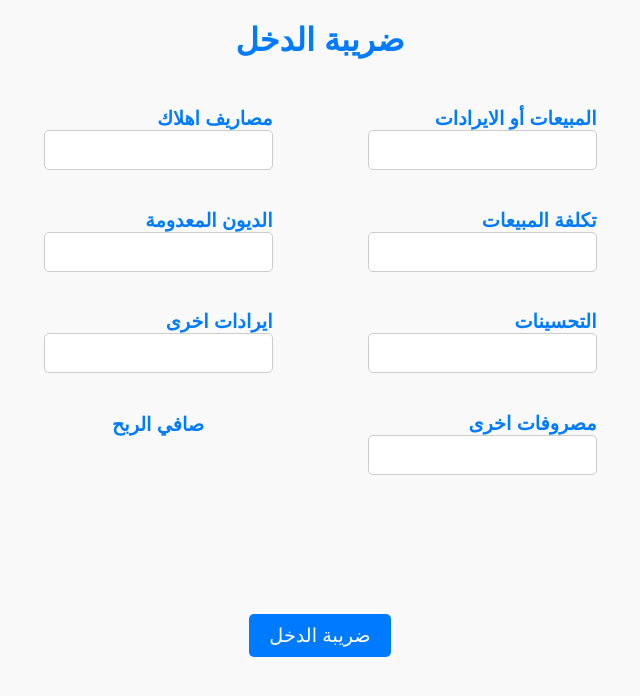
After one commit to AhmedReda25300/income_sales, a Flask app: page /income_Tax in a window 1280 px wide. The commit adds this page. Shown: the top 696 px of the page, without its empty margins (320-960 px from the left). Run offline with Flask 3, Linux system fonts and the light colour scheme.

Commit message:
final update

```diff
--- a/app.py
+++ b/app.py
@@ -32,13 +32,15 @@ def Group_balance():
 def Form():
     return render_template('Form.html')
 
-@app.route('/Final_Income')
-def Final_Income():
-    return render_template('Final_Income.html')
+@app.route('/income_Tax')
+def income_Tax():
+    return render_template('income_Tax.html')
 
 @app.route('/prediction')
 def prediction():
     return render_template('prediction.html')
+
+
 
 @app.route('/upload', methods=['POST'])
 def upload_file():
@@ -54,21 +56,19 @@ def upload_file():
     file.save(file_path)
 
     try:
-        # Read the uploaded file into a DataFrame
-        data = pd.read_excel(file_path)  # Ensure the file is in Excel format
-
-        # Ensure your DataFrame has the correct columns
+        data = pd.read_excel(file_path)
+        #Data Validation
         if not {'Net Income', 'Sales','Zakat/Tax', 'Cost of Sales'}.issubset(data.columns):
             return jsonify({"error": "Missing required columns: Net Income, Sales, Date, Zakat/Tax, and Cost of Sales"}), 400
 
-        # Ensure there are no negative values
         if (data[['Net Income', 'Sales', 'Zakat/Tax', 'Cost of Sales']] < 0).any().any():
             return jsonify({"error": "Net Income, Sales, Zakat/Tax, and Cost of Sales must be non-negative"}), 400
 
-        # Prepare the data for LSTM
-        scaler = MinMaxScaler(feature_range=(0, 1))
+        #Data Scaling
+        scaler = MinMaxScaler(feature_range=(0, 1)) # to normalize the data
         scaled_data = scaler.fit_transform(data[['Net Income', 'Sales', 'Zakat/Tax', 'Cost of Sales']])
 
+        # Dataset Creation
         def create_dataset(dataset, time_step=1):
             X, Y = [], []
             for i in range(len(dataset) - time_step - 1):
@@ -80,8 +80,7 @@ def upload_file():
         time_step = 1
         X, y = create_dataset(scaled_data, time_step)
 
-        # Reshape input to be [samples, time steps, features]
-        X = X.reshape(X.shape[0], X.shape[1], 4)  # Update to 4 features
+        X = X.reshape(X.shape[0], X.shape[1], 4)
 
         # Build and train the LSTM model
         model = Sequential()
@@ -98,32 +97,16 @@ def upload_file():
         train_predict_inv = scaler.inverse_transform(train_predict)
         y_inv = scaler.inverse_transform(y)
 
-        # Calculate R² score for each target
-        r2_scores = {
-            'Net Income R²': r2_score(y_inv[:, 0], train_predict_inv[:, 0]),
-            'Sales R²': r2_score(y_inv[:, 1], train_predict_inv[:, 1]),
-            'Zakat/Tax R²': r2_score(y_inv[:, 2], train_predict_inv[:, 2]),
-            'Cost of Sales R²': r2_score(y_inv[:, 3], train_predict_inv[:, 3])
-        }
-
-        # Log R² scores
-        logging.info(f"Model R² Scores: {r2_scores}")
-        print(f"Model R² Scores: {r2_scores}")
-        print(1)
-        # Make predictions using the last data point
         last_data = scaled_data[-time_step:].reshape((1, time_step, 4))
-        print(2)
         prediction = model.predict(last_data)
-        print(3)
-        # Inverse transform the prediction to get original scale
         predicted_values = scaler.inverse_transform(prediction)
         print(f'Predicted Net Income: {predicted_values[0][0], predicted_values[0][1], predicted_values[0][2], predicted_values[0][3]}')
         # Return the predictions and R² scores
         return jsonify({
-            'predictedNetIncome': float(predicted_values[0][0]),
-            'predictedSales': float(predicted_values[0][1]),
-            'predictedZakat/Tax': float(predicted_values[0][2]),
-            'predictedCost_of_Sales': float(predicted_values[0][3]),
+            'predictedNetIncome': int(predicted_values[0][0]),
+            'predictedSales': int(predicted_values[0][1]),
+            'predictedZakat/Tax': int(predicted_values[0][2]),
+            'predictedCost_of_Sales': int(predicted_values[0][3]),
         })
 
     except Exception as e:
--- a/requirements.txt
+++ b/requirements.txt
@@ -1,7 +1,7 @@
 Flask==3.0.3
 Flask-Cors==5.0.0
 pandas==2.2.3
-numpy==2.1.2
+numpy==1.22.4
 openpyxl==3.1.2
 scikit-learn==1.3.0
 Keras==2.11.0
--- a/templates/Group_balance.html
+++ b/templates/Group_balance.html
@@ -127,7 +127,7 @@
     <div class="btn">
         <button onclick="calculateGroupBalance()">احسب رصيد المجموعة</button>
 
-        <button id="redirectBtn" style="display: none;" onclick="redirectToPage()">انتقل إلى الصفحة التالية</button>
+        <button id="redirectBtn" style="display: none;" onclick="redirectToPage()">الخطوة التالية</button>
 
     </div>
 
--- /dev/null
+++ b/templates/income_Tax.html
@@ -0,0 +1,226 @@
+<!DOCTYPE html>
+<html lang="ar">
+
+<head>
+    <meta charset="UTF-8">
+    <meta name="viewport" content="width=device-width, initial-scale=1.0">
+    <title>معلومات المركز المالي</title>
+    <!-- <link rel="stylesheet" href="style.css"> -->
+    <style>
+        body {
+            font-family: Arial, sans-serif;
+            direction: rtl;
+            text-align: center;
+            background-color: #f9f9f9;
+        }
+
+        .Main_container {
+            display: grid;
+            grid-template-columns: 1fr 1fr;
+            grid-template-rows: repeat(5, 1fr);
+            width: 50%;
+            margin: 3rem auto;
+            margin-bottom: 1rem;
+            gap: 1rem;
+            justify-content: center;
+            justify-items: center;
+            align-items: center;
+        }
+
+        h1 {
+            color: #007bff;
+            font-size: 2rem;
+            margin-bottom: 30px;
+        }
+
+        .input-container {
+            display: flex;
+            flex-direction: column;
+            margin-bottom: 1.4rem;
+        }
+
+        .input-container label {
+            font-size: 1.2em;
+            font-weight: 700;
+            color: #007bff;
+            width: auto;
+            align-self: flex-start;
+        }
+
+        .input-container input {
+            max-width: 15rem;
+            padding: 10px;
+            font-size: 1em;
+            border: 1px solid #ccc;
+            border-radius: 5px;
+            text-align: right;
+        }
+
+        .btn {
+            justify-content: center;
+            display: flex;
+            gap: 2rem;
+        }
+
+        button {
+            padding: 10px 20px;
+            font-size: 1.2em;
+            color: white;
+            background-color: #007bff;
+            border: none;
+            border-radius: 5px;
+            cursor: pointer;
+        }
+
+        button:hover {
+            background-color: #0056b3;
+        }
+
+        .Net label {
+            align-self: center;
+        }
+
+        .tax label {
+            align-self: center;
+
+        }
+
+        #Net_Profit,
+        #Tax,
+        #Profit_After_Tax {
+            background-color: transparent;
+            border: none;
+        }
+
+        .Net input,
+        .tax input {
+            text-align: center;
+        }
+
+        .tax {
+            display: none;
+        }
+    </style>
+</head>
+
+<body>
+
+    <h1>ضريبة الدخل</h1>
+    <div class="Main_container">
+
+        <div class="input-container">
+            <label>المبيعات أو الايرادات</label>
+            <input type="number" id="Revenues" oninput="validateInput(this)">
+        </div>
+
+        <div class="input-container">
+            <label>مصاريف اهلاك</label>
+            <input type="number" id="Depreciation_Expenses" oninput="validateInput(this)">
+        </div>
+
+        <div class="input-container">
+            <label>تكلفة المبيعات</label>
+            <input type="number" id="Cost_of_Sales" oninput="validateInput(this)">
+        </div>
+
+        <div class="input-container">
+            <label>الديون المعدومة</label>
+            <input type="number" id="Bad_Debts" oninput="validateInput(this)">
+        </div>
+
+        <div class="input-container">
+            <label>التحسينات</label>
+            <input type="number" id="Improvements" oninput="validateInput(this)">
+        </div>
+
+        <div class="input-container">
+            <label>ايرادات اخرى</label>
+            <input type="number" id="Other_Revenues" oninput="validateInput(this)">
+        </div>
+
+        <div class="input-container">
+            <label>مصروفات اخرى</label>
+            <input type="number" id="Other_Expenses" oninput="validateInput(this)">
+        </div>
+
+        <div class="input-container Net">
+            <label>صافي الربح</label>
+            <input type="number" id="Net_Profit" readonly>
+        </div>
+        <div class="input-container tax">
+            <label>الضريبة</label>
+            <input type="number" id="Tax" readonly>
+        </div>
+        <div class="input-container tax">
+            <label>الربح بعد خصم الضريبة</label>
+            <input type="number" id="Profit_After_Tax" readonly>
+        </div>
+
+    </div>
+    <div class="btn">
+        <button onclick="calculatenet()">ضريبة الدخل</button>
+    </div>
+
+    <script>
+        function validateInput(input) {
+            if (input.value < 0) {
+                input.value = 0; // Reset the input to 0 if the value is negative
+            }
+        }
+        function calculatenet() {
+            const revenues = parseFloat(document.getElementById('Revenues').value) || 0;
+            const costOfSales = parseFloat(document.getElementById('Cost_of_Sales').value) || 0;
+            const Improvements = parseFloat(document.getElementById('Improvements').value) || 0;
+            const depreciationExpenses = parseFloat(document.getElementById('Depreciation_Expenses').value) || 0;
+            const badDebts = parseFloat(document.getElementById('Bad_Debts').value) || 0;
+            const otherExpenses = parseFloat(document.getElementById('Other_Expenses').value) || 0;
+            const otherRevenues = parseFloat(document.getElementById('Other_Revenues').value) || 0;
+
+            result = revenues - costOfSales - Improvements - depreciationExpenses - badDebts - otherExpenses + otherRevenues;
+
+            document.getElementById('Net_Profit').value = result.toFixed(2);
+            tax(result, Improvements, depreciationExpenses, badDebts);
+
+        }
+        function tax(result, Improvements, depreciationExpenses, badDebts) {
+            const groupBalance = parseFloat(localStorage.getItem('groupBalance')) || 0; //ضريبة الدخل
+            const bad_dept_condition = parseInt(localStorage.getItem('ndebt'), 10); // Convert to number
+            const building_condition = parseInt(localStorage.getItem('build'), 10); // Convert to number
+            console.log(groupBalance, bad_dept_condition, building_condition)
+
+
+            let badDebts_holder = 0;
+            if (bad_dept_condition === 0) {
+                badDebts_holder = badDebts;
+            }
+            console.log(badDebts_holder);
+
+
+            let build_holder = 0;
+            if (building_condition === 1) {
+                build_holder = (groupBalance * 0.1);
+            }
+            console.log(build_holder);
+
+
+            const tax = (((Improvements) - groupBalance * 0.04) + (depreciationExpenses - groupBalance * 0.1) + badDebts_holder + build_holder) * 0.2
+            document.getElementById('Tax').value = tax.toFixed(2);
+            console.log(tax);
+
+
+
+            const profit_after_tax = result - tax
+            document.getElementById('Profit_After_Tax').value = profit_after_tax.toFixed(2);
+            console.log(profit_after_tax);
+
+            document.querySelectorAll('.tax').forEach(function (element) {
+                element.style.display = 'flex';
+            });
+        }
+
+
+    </script>
+
+</body>
+
+</html>
```
Also changed, not shown: templates/Form.html (+18 -16 lines), templates/prediction.html (+53 -30 lines), README.md (added), image.png (added), 2 other files.
